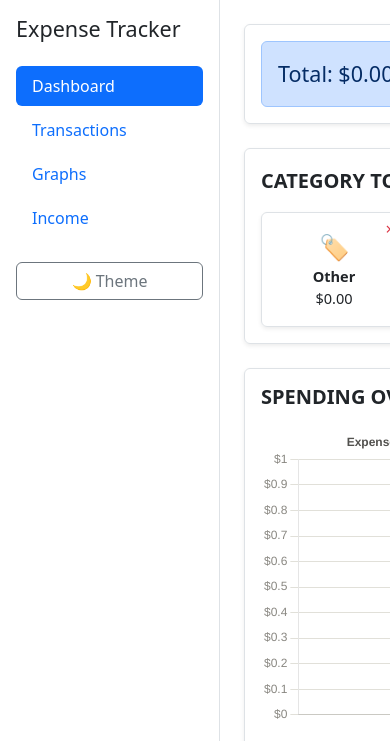
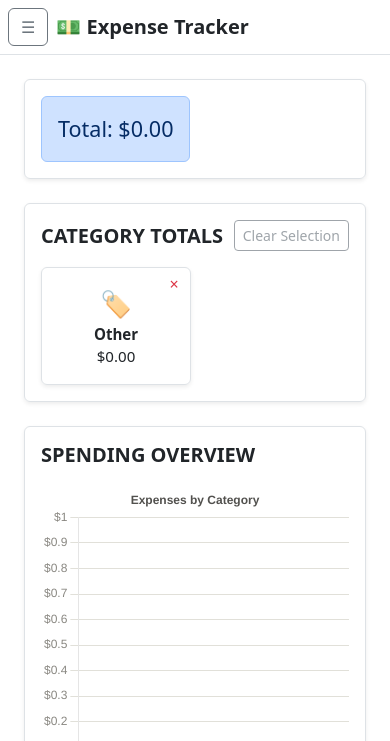
Before and after one commit to benweeks-dev/ExpenseTracker, a Flask app: page / in a window 390 px wide; the page is wider, and only the part inside the window is pictured. Shown: the top 741 px of that part. Run offline with Flask 3, Linux system fonts and the light colour scheme; some libraries are stand-ins or nearby versions.

Commit message:
Made collapsible/responsive nav bar with full-width top bar
Sidebar now collapses to icon-only on desktop and becomes an
offcanvas popup on mobile (with its own mobile-only header + close
button), so the responsive column layout works again on narrow
screens. Hamburger toggle and brand moved into a full-width sticky
top bar above the sidebar. Theme button icon now shows the current
theme instead of the one it switches to.

Co-Authored-By: Claude Sonnet 5 <noreply@anthropic.com>

```diff
--- a/static/css/style.css
+++ b/static/css/style.css
@@ -1,6 +1,27 @@
 .sidebar {
     width: 220px;
     min-width: 220px;
+    transition: width 0.15s ease, min-width 0.15s ease;
+}
+.sidebar .nav-icon {
+    display: inline-block;
+    width: 1.5rem;
+    text-align: center;
+    flex-shrink: 0;
+}
+@media (min-width: 992px) {
+    html.sidebar-collapsed .sidebar {
+        width: 84px;
+        min-width: 84px;
+    }
+    html.sidebar-collapsed .sidebar .sidebar-label {
+        display: none;
+    }
+    html.sidebar-collapsed .sidebar .nav-link {
+        display: flex;
+        align-items: center;
+        justify-content: center;
+    }
 }
 .panel {
     transition: box-shadow 0.2s ease, background-color 0.2s ease;
--- a/static/js/base.js
+++ b/static/js/base.js
@@ -1,8 +1,9 @@
 const themeToggle = document.getElementById("theme-toggle");
+const themeIcon = document.getElementById("theme-icon");
 
 function applyTheme(theme) {
     document.documentElement.setAttribute("data-bs-theme", theme);
-    themeToggle.textContent = theme === "dark" ? "☀️ Theme" : "🌙 Theme";
+    themeIcon.textContent = theme === "dark" ? "🌙" : "☀️";
     document.querySelectorAll("emoji-picker").forEach((picker) => {
         picker.classList.remove("light", "dark");
         picker.classList.add(theme);
@@ -33,3 +34,17 @@ function wireEmojiPicker(previewBtn, hiddenInput, picker) {
 document.addEventListener("DOMContentLoaded", () => {
     applyTheme(localStorage.getItem("theme") || "light");
 });
+
+const sidebarEl = document.getElementById("sidebar");
+const sidebarToggle = document.getElementById("sidebar-toggle");
+const desktopQuery = window.matchMedia("(min-width: 992px)");
+
+sidebarToggle.addEventListener("click", () => {
+    if (desktopQuery.matches) {
+        const collapsed = !document.documentElement.classList.contains("sidebar-collapsed");
+        document.documentElement.classList.toggle("sidebar-collapsed", collapsed);
+        localStorage.setItem("sidebarCollapsed", collapsed);
+    } else {
+        bootstrap.Offcanvas.getOrCreateInstance(sidebarEl).toggle();
+    }
+});
--- a/templates/base.html
+++ b/templates/base.html
@@ -2,30 +2,54 @@
 <html lang="en">
 <head>
     <meta charset="utf-8">
+    <script>
+        // Set theme + sidebar state before page renders to prevent flash
+        document.documentElement.setAttribute("data-bs-theme", localStorage.getItem("theme") || "light");
+        if (localStorage.getItem("sidebarCollapsed") === "true") {
+            document.documentElement.classList.add("sidebar-collapsed");
+        }
+    </script>
     <title>{% block title %}Expense Tracker{% endblock %}</title>
     <link href="https://cdn.jsdelivr.net/npm/bootstrap@5.3.3/dist/css/bootstrap.min.css" rel="stylesheet">
     <link href="{{ url_for('static', filename='css/style.css') }}" rel="stylesheet">
     {% block extra_css %}{% endblock %}
 </head>
 <body>
+<div class="topbar sticky-top bg-body d-flex align-items-center gap-2 border-bottom p-2">
+    <button type="button" id="sidebar-toggle" class="btn btn-outline-secondary" aria-label="Toggle sidebar">☰</button>
+    <span class="d-flex align-items-center gap-2 fw-bold fs-5">💵 Expense Tracker</span>
+</div>
 <div class="d-flex">
-    <nav class="sidebar border-end p-3">
-        <h4 class="mb-4">Expense Tracker</h4>
-        <ul class="nav nav-pills flex-column gap-1 mb-4">
+    <nav class="sidebar offcanvas-lg offcanvas-start border-end p-3 text-nowrap text-truncate" tabindex="-1" id="sidebar" aria-label="Sidebar navigation">
+        <div class="d-lg-none d-flex justify-content-between align-items-center mb-4">
+            <span class="d-flex align-items-center gap-2 fw-bold fs-5">💵 Expense Tracker</span>
+            <button type="button" class="btn-close" data-bs-dismiss="offcanvas" data-bs-target="#sidebar" aria-label="Close"></button>
+        </div>
+        <ul class="nav nav-pills flex-column gap-1 mb-4 mt-2">
             <li class="nav-item">
-                <a class="nav-link {{ 'active' if request.blueprint == 'dashboard' else '' }}" href="{{ url_for('dashboard.index') }}">Dashboard</a>
+                <a class="nav-link {{ 'active' if request.blueprint == 'dashboard' else '' }}" href="{{ url_for('dashboard.index') }}">
+                    <span class="nav-icon">📊</span><span class="sidebar-label">Dashboard</span>
+                </a>
             </li>
             <li class="nav-item">
-                <a class="nav-link {{ 'active' if request.blueprint == 'transactions' else '' }}" href="{{ url_for('transactions.index') }}">Transactions</a>
+                <a class="nav-link {{ 'active' if request.blueprint == 'transactions' else '' }}" href="{{ url_for('transactions.index') }}">
+                    <span class="nav-icon">💳</span><span class="sidebar-label">Transactions</span>
+                </a>
             </li>
             <li class="nav-item">
-                <a class="nav-link {{ 'active' if request.blueprint == 'graphs' else '' }}" href="{{ url_for('graphs.index') }}">Graphs</a>
+                <a class="nav-link {{ 'active' if request.blueprint == 'graphs' else '' }}" href="{{ url_for('graphs.index') }}">
+                    <span class="nav-icon">📈</span><span class="sidebar-label">Graphs</span>
+                </a>
             </li>
             <li class="nav-item">
-                <a class="nav-link {{ 'active' if request.blueprint == 'income' else '' }}" href="{{ url_for('income.index') }}">Income</a>
+                <a class="nav-link {{ 'active' if request.blueprint == 'income' else '' }}" href="{{ url_for('income.index') }}">
+                    <span class="nav-icon">💰</span><span class="sidebar-label">Income</span>
+                </a>
             </li>
         </ul>
-        <button type="button" id="theme-toggle" class="btn btn-outline-secondary w-100" aria-label="Toggle dark mode">🌙 Theme</button>
+        <button type="button" id="theme-toggle" class="btn btn-outline-secondary w-100 d-flex align-items-center justify-content-left gap-2" aria-label="Toggle dark mode">
+            <span class="nav-icon" id="theme-icon"></span><span class="sidebar-label">Theme</span>
+        </button>
     </nav>
     <main class="flex-grow-1 p-4">
         {% block content %}{% endblock %}
```
